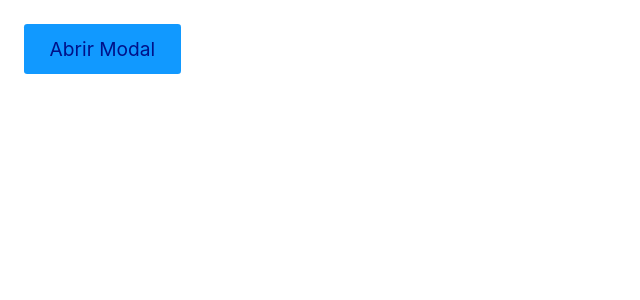
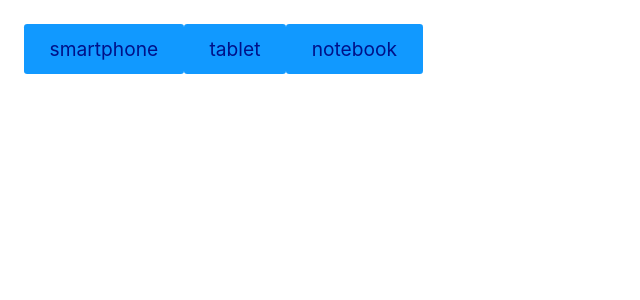
Before and after one commit to Emilio133752/projectInit, a React (Vite) app: page / in a window 1280 px wide. Shown: the top 300 px of the page, without its empty margins (0-640 px from the left). Built offline with nearby package versions, Linux system fonts and the light colour scheme.

Commit message:
funcionado APis e react

```diff
--- a/src/App.jsx
+++ b/src/App.jsx
@@ -9,17 +9,17 @@
 import Home from './Home.jsx'
 import UseState from './UseState.jsx'
 import ButtonModal from './ButtonModal.jsx'
-  import Modal from "./Modal.jsx"
+import Modal from "./Modal.jsx"
+import Exercico3 from "./Exercico3.jsx"
 
 
 
 const App = () => {
   const [modal, setModal] = React.useState(false);
   return (
-    <div>
-        <Modal modal={modal} setModal={setModal} />
-        <ButtonModal setModal={setModal} />
-    </div>
+    <React.StrictMode>
+      <Exercico3/>
+    </React.StrictMode>
   )
 }
 export default App
--- /dev/null
+++ b/src/Exercico3.jsx
@@ -0,0 +1,30 @@
+import React from 'react'
+import Fetch from './Fetch'
+
+const Exercico3 = () => {
+
+    const [dados, setDados] = React.useState(null);
+    const [carregando, setCarregando] = React.useState(null);
+
+    async function handleClick(event) {
+      setCarregando(true);
+      const response = await fetch(
+        `https://ranekapi.origamid.dev/json/api/produto/${event.target.innerText}`,
+      );
+      const json = await response.json();
+      setDados(json);
+      setCarregando(false);
+    }
+
+    return (
+    <>
+      <button onClick={handleClick}>smartphone</button>
+      <button onClick={handleClick}>tablet</button>
+      <button onClick={handleClick}>notebook</button>
+      {carregando && <p>Carregando...</p>}
+      {!carregando && dados && <Fetch dados={dados} />}
+    </>
+  )
+}
+
+export default Exercico3
--- /dev/null
+++ b/src/Fetch.jsx
@@ -0,0 +1,13 @@
+import React from 'react'
+
+const Fetch = ({dados}) => {
+  return (
+    <div>
+      <h1>{dados.nome}</h1>
+      <p>R$ {dados.preco}</p>
+      <img src={dados.fotos[0].src} alt={dados.fotos[0].titulo} />
+    </div>
+  )
+}
+
+export default Fetch
```
